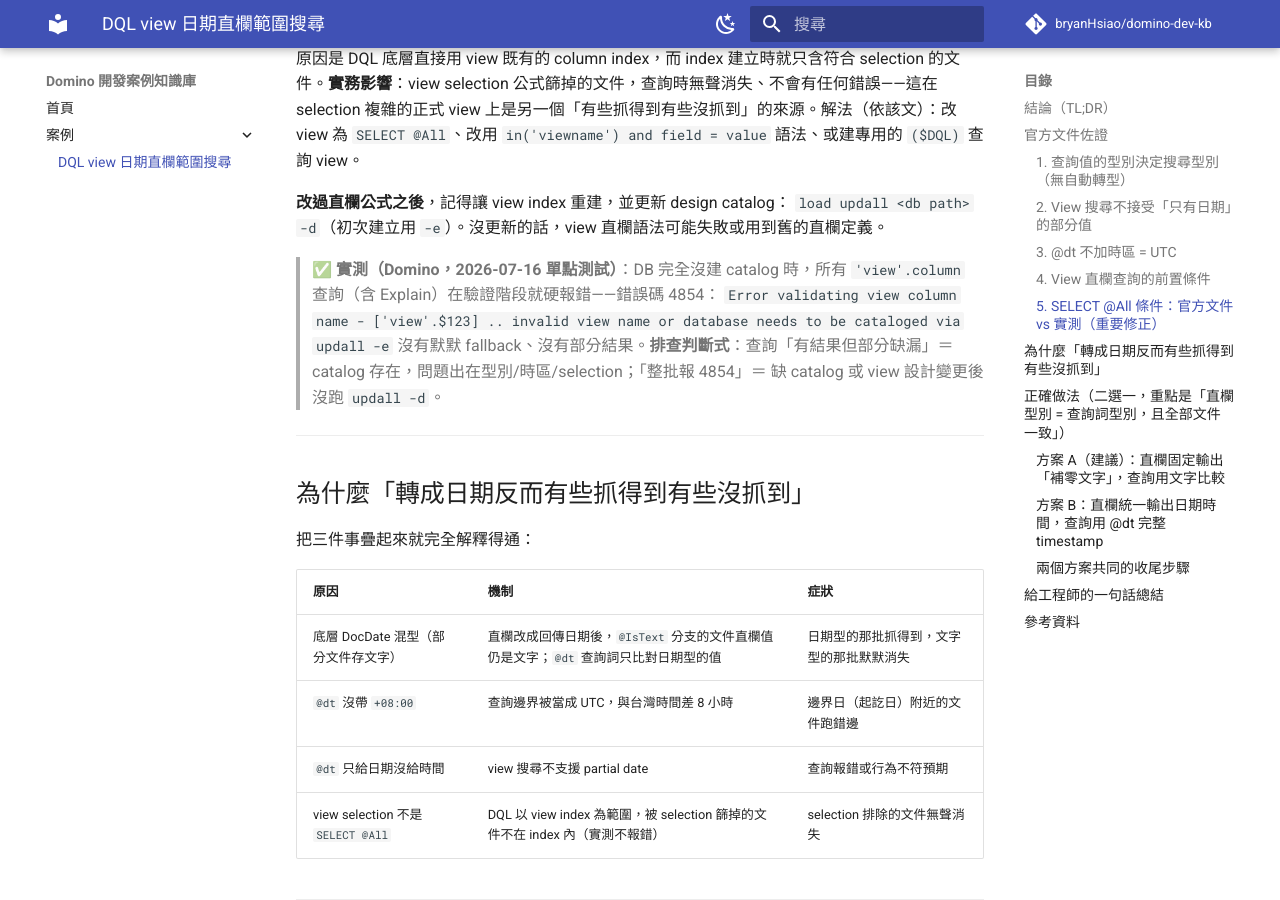
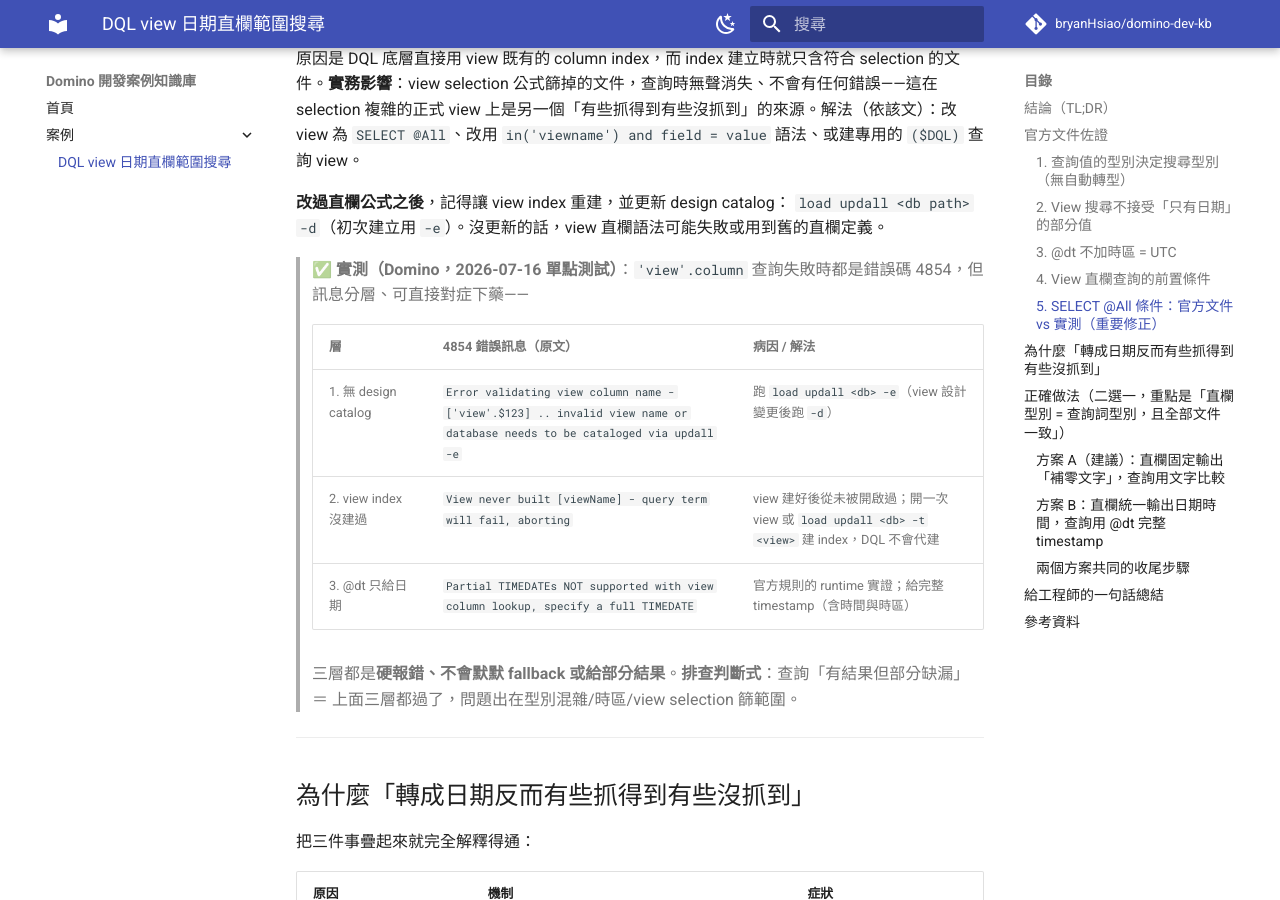
Before and after one commit to bryanHsiao/domino-dev-kb, an MkDocs documentation site: the page built from docs/cases/2026-07-16-dql-view-date-column.md, in a window 1280 px wide and 900 px high, scrolled down 2065 px. Built offline with MkDocs 1.6.1 and Material for MkDocs 9.7.7, drawn with Linux system fonts in a browser that asks for light colours; comment, search, counter and statistics services are not loaded.

Commit message:
實測補充：4854 三層錯誤訊息診斷階梯（catalog / view never built / partial timedate）

```diff
--- a/docs/cases/2026-07-16-dql-view-date-column.md
+++ b/docs/cases/2026-07-16-dql-view-date-column.md
@@ -71,9 +71,15 @@
 **改過直欄公式之後**，記得讓 view index 重建，並更新 design catalog：
 `load updall <db path> -d`（初次建立用 `-e`）。沒更新的話，view 直欄語法可能失敗或用到舊的直欄定義。
 
-> ✅ **實測（Domino，2026-07-16 單點測試）**：DB 完全沒建 catalog 時，所有 `'view'.column` 查詢（含 Explain）在驗證階段就硬報錯——錯誤碼 4854：
-> `Error validating view column name - ['view'.$123] .. invalid view name or database needs to be cataloged via updall -e`
-> 沒有默默 fallback、沒有部分結果。**排查判斷式**：查詢「有結果但部分缺漏」＝ catalog 存在，問題出在型別/時區/selection；「整批報 4854」＝ 缺 catalog 或 view 設計變更後沒跑 `updall -d`。
+> ✅ **實測（Domino，2026-07-16 單點測試）**：`'view'.column` 查詢失敗時都是錯誤碼 4854，但訊息分層、可直接對症下藥——
+>
+> | 層 | 4854 錯誤訊息（原文） | 病因 / 解法 |
+> |---|---|---|
+> | 1. 無 design catalog | `Error validating view column name - ['view'.$123] .. invalid view name or database needs to be cataloged via updall -e` | 跑 `load updall <db> -e`（view 設計變更後跑 `-d`） |
+> | 2. view index 沒建過 | `View never built [viewName] - query term will fail, aborting` | view 建好後從未被開啟過；開一次 view 或 `load updall <db> -t <view>` 建 index，DQL 不會代建 |
+> | 3. @dt 只給日期 | `Partial TIMEDATEs NOT supported with view column lookup, specify a full TIMEDATE` | 官方規則的 runtime 實證；給完整 timestamp（含時間與時區） |
+>
+> 三層都是**硬報錯、不會默默 fallback 或給部分結果**。**排查判斷式**：查詢「有結果但部分缺漏」＝ 上面三層都過了，問題出在型別混雜/時區/view selection 篩範圍。
 
 ---
 
```
